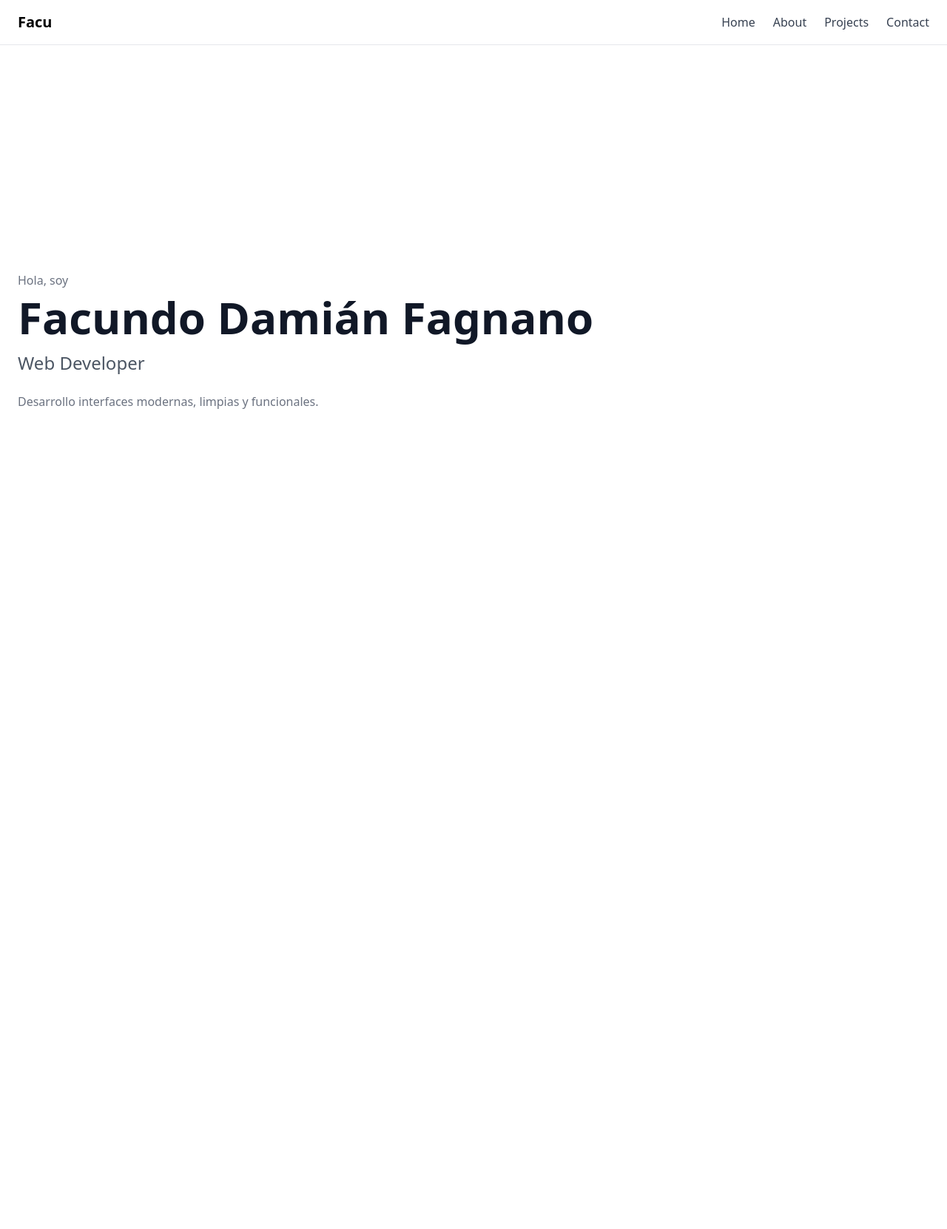
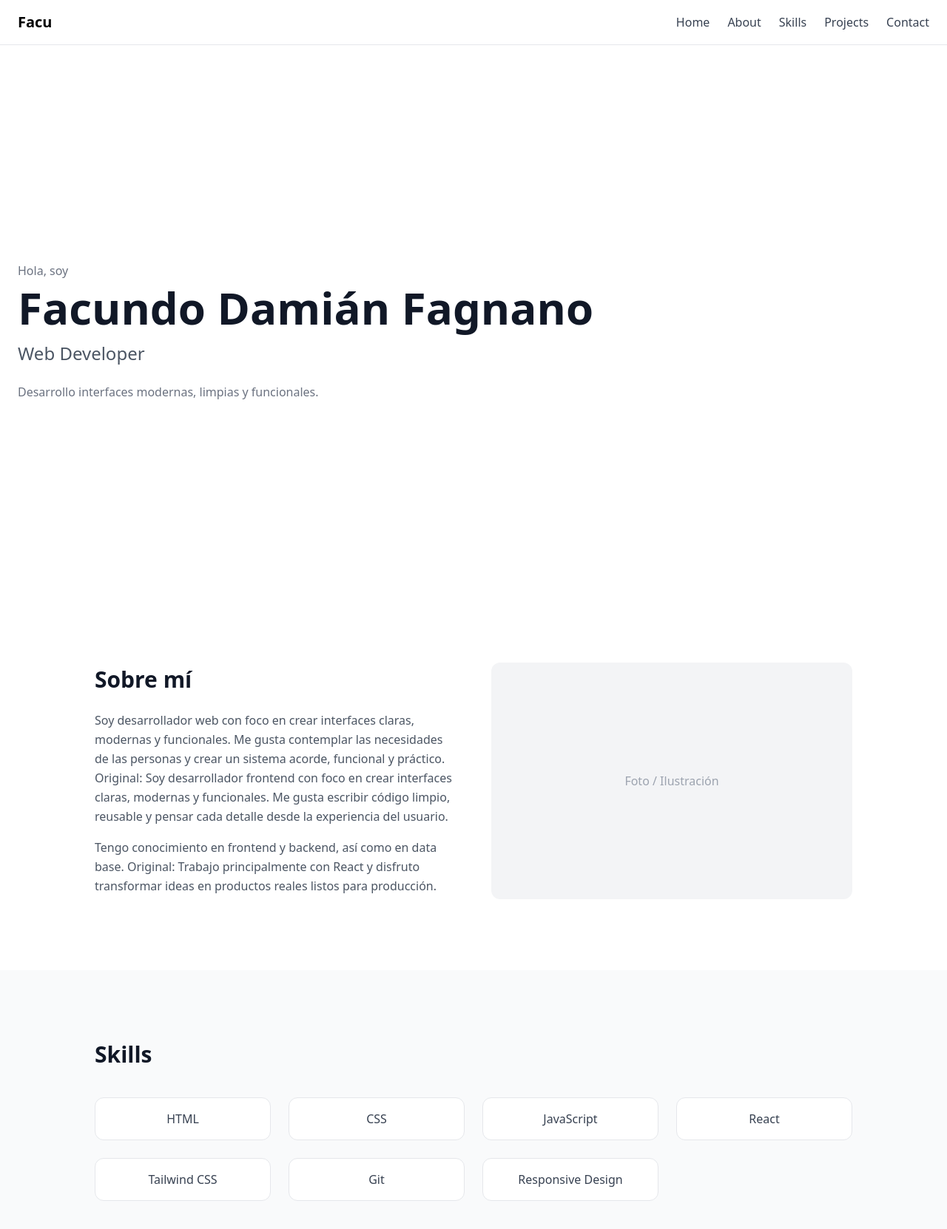
Before and after one commit to FacuFagnano/Porfolio, a React (Vite) app: page / in a window 1280 px wide. Shown: the top 1662 px of the page at 74% size. Before the commit the page ends 861 px from the top, so only its background shows below. Built offline with nearby package versions, Linux system fonts and the light colour scheme.

Commit message:
Creation about and skills pages

```diff
--- a/src/App.jsx
+++ b/src/App.jsx
@@ -1,11 +1,15 @@
 import Navbar from "./components/Navbar/Navbar"
 import Hero from "./components/Hero/Hero"
+import About from "./components/About/About"
+import Skills from "./components/Skills/Skills"
 
 function App() {
   return (
     <>
     <Navbar />
     <Hero />
+    <About />
+    <Skills />
     </>
   )
 }
--- /dev/null
+++ b/src/components/About/About.jsx
@@ -0,0 +1,32 @@
+export default function About() {
+  return (
+    <section id="about" className="py-24 px-6 bg-white">
+      <div className="max-w-5xl mx-auto grid md:grid-cols-2 gap-12 items-center">
+        <div>
+          <h2 className="text-3xl font-bold text-gray-900 mb-6">Sobre mí</h2>
+          <p className="text-gray-600 leading-relaxed mb-4">
+            Soy desarrollador web con foco en crear interfaces claras,
+            modernas y funcionales. Me gusta contemplar las necesidades de las personas
+            y crear un sistema acorde, funcional y práctico.
+
+            Original:
+            Soy desarrollador frontend con foco en crear interfaces claras,
+            modernas y funcionales. Me gusta escribir código limpio, reusable
+            y pensar cada detalle desde la experiencia del usuario.
+          </p>
+          <p className="text-gray-600 leading-relaxed">
+            Tengo conocimiento en frontend y backend, así como en data base.
+
+            Original:
+            Trabajo principalmente con React y disfruto transformar ideas en
+            productos reales listos para producción.
+          </p>
+        </div>
+
+        <div className="w-full h-64 md:h-80 bg-gray-100 rounded-xl flex items-center justify-center text-gray-400">
+          Foto / Ilustración
+        </div>
+      </div>
+    </section>
+  )
+}
--- a/src/components/Hero/Hero.jsx
+++ b/src/components/Hero/Hero.jsx
@@ -1,6 +1,6 @@
 export default function Hero() {
   return (
-    <section className="min-h-screen flex flex-col justify-center px-6">
+    <section id="home" className="min-h-screen flex flex-col justify-center px-6 pt-24">
       <p className="text-gray-500 mb-2">Hola, soy</p>
 
       <h1 className="text-4xl md:text-6xl font-bold text-gray-900">
--- a/src/components/Navbar/Navbar.jsx
+++ b/src/components/Navbar/Navbar.jsx
@@ -1,13 +1,34 @@
 export default function Navbar() {
   return (
-    <nav className="w-full px-6 py-4 flex justify-between items-center border-b border-gray-200">
+    <nav className="w-full px-6 py-4 flex justify-between items-center border-b border-gray-200 fixed top-0 bg-white z-50">
       <span className="text-xl font-bold">Facu</span>
 
       <ul className="hidden md:flex gap-6 text-gray-700">
-        <li className="cursor-pointer hover:text-black">Home</li>
-        <li className="cursor-pointer hover:text-black">About</li>
-        <li className="cursor-pointer hover:text-black">Projects</li>
-        <li className="cursor-pointer hover:text-black">Contact</li>
+        <li>
+          <a href="#home" className="hover:text-black">
+            Home
+          </a>
+        </li>
+        <li>
+          <a href="#about" className="hover:text-black">
+            About
+          </a>
+        </li>
+        <li>
+          <a href="#skills" className="hover:text-black">
+            Skills
+          </a>
+        </li>
+        <li>
+          <a href="#projects" className="hover:text-black">
+            Projects
+          </a>
+        </li>
+        <li>
+          <a href="#contact" className="hover:text-black">
+            Contact
+          </a>
+        </li>
       </ul>
     </nav>
   )
--- /dev/null
+++ b/src/components/Skills/Skills.jsx
@@ -0,0 +1,30 @@
+const skills = [
+  "HTML",
+  "CSS",
+  "JavaScript",
+  "React",
+  "Tailwind CSS",
+  "Git",
+  "Responsive Design"
+]
+
+export default function Skills() {
+  return (
+    <section id="skills" className="py-24 px-6 bg-gray-50">
+      <div className="max-w-5xl mx-auto">
+        <h2 className="text-3xl font-bold text-gray-900 mb-10">Skills</h2>
+
+        <div className="grid grid-cols-2 sm:grid-cols-3 md:grid-cols-4 gap-6">
+          {skills.map(skill => (
+            <div
+              key={skill}
+              className="bg-white border border-gray-200 rounded-xl py-4 text-center text-gray-700 font-medium hover:shadow-md transition"
+            >
+              {skill}
+            </div>
+          ))}
+        </div>
+      </div>
+    </section>
+  )
+}
--- a/src/index.css
+++ b/src/index.css
@@ -1,3 +1,13 @@
 @tailwind base;
 @tailwind components;
 @tailwind utilities;
+
+html {
+  scroll-behavior: smooth;
+}
+
+@layer base {
+    * {
+        transition: color 0.3s ease, background-color 0.3s ease, transform 0.3s ease;
+    }
+}
```
